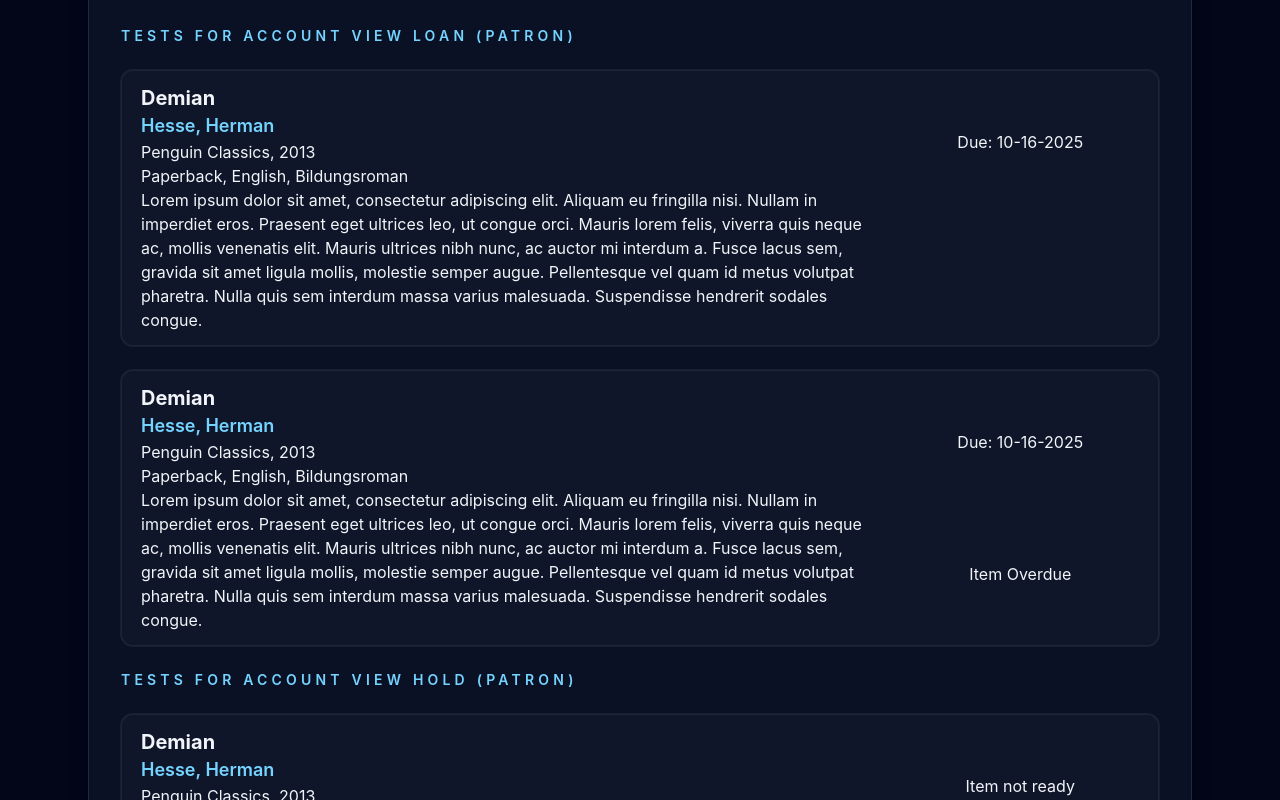
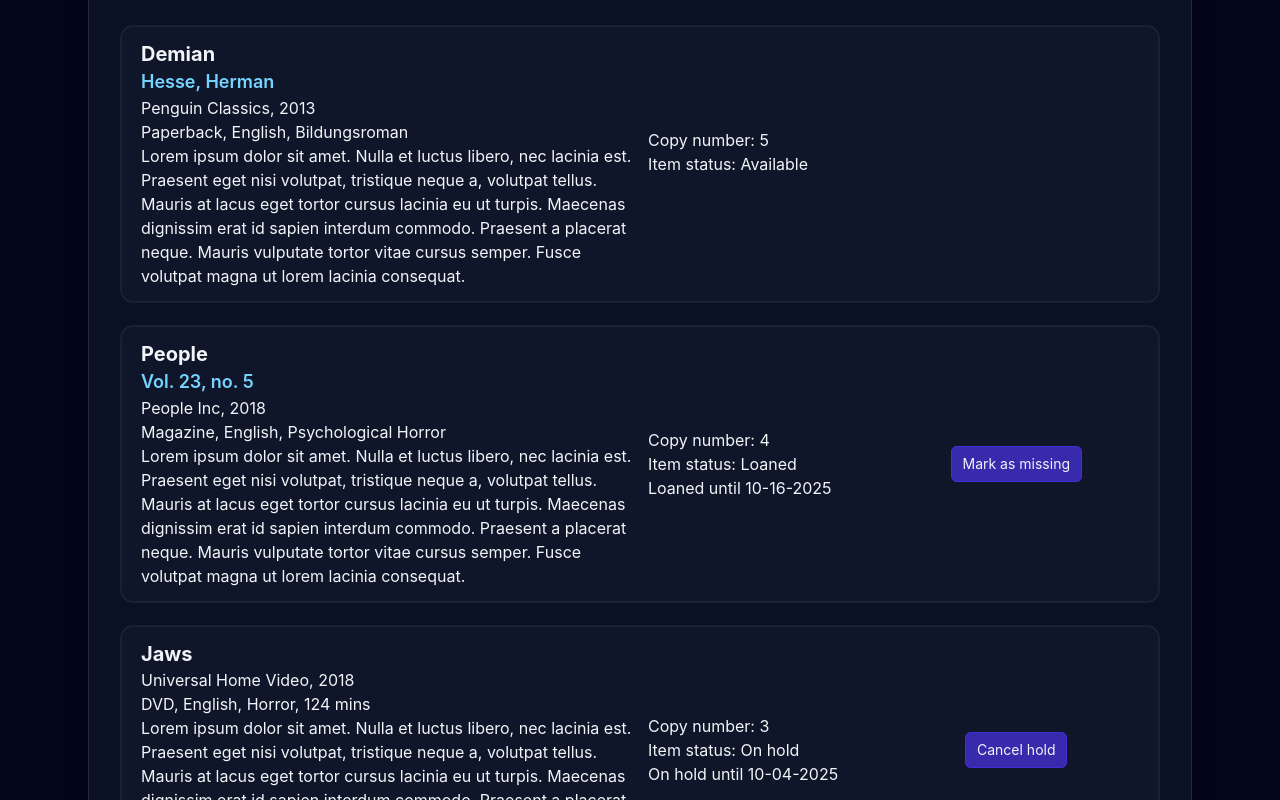
Before and after one commit to devpatel26/Library-Database, a React (Vite) app in the folder react/: page /test in a window 1280 px wide. Shown: the part 2300-3100 px from the top of the page. Built offline with nearby package versions, Linux system fonts and the light colour scheme.

Commit message:
Item view for staff

```diff
--- a/react/src/components/Items.jsx
+++ b/react/src/components/Items.jsx
@@ -36,6 +36,52 @@ export default function Item({ itemData }) {
               <SecondaryButton title={"Unavailable"} disabled={true} />
             )}
           </div>
+        </div>
+      </div>
+    </div>
+  );
+}
+
+export function ItemStaff({ itemData }) {
+  return (
+    <div>
+      <div className="grid grid-cols-4 rounded-xl bg-white/2 px-3 py-1.5 outline-2 -outline-offset-1 outline-white/6">
+        <div className="col-span-2 m-2">
+          <ItemHolder data={itemData} />
+        </div>
+        <div className="col-span-2 grid grid-cols-2 items-center m-2">
+          <div className="grid grid-rows-3 col-span-1">
+            <div>Copy number: {itemData.copy}</div>
+            <div>Item status: {itemData.status}</div>
+            {itemData.status == "Available" ? null : itemData.status ==
+              "On hold" ? (
+              <div>On hold until {itemData.holdEnd}</div>
+            ) : itemData.status == "Loaned" ? (
+              <div>Loaned until {itemData.loanEnd}</div>
+            ) : (
+              <div>Item Missing</div>
+            )}
+          </div>
+          <div className="col-span-1 items-center justify-items-center text-center">
+            {itemData.status == "On hold" ? (
+              <div>
+                <PrimaryButton title="Cancel hold" />
+              </div>
+            ) : itemData.status == "Loaned" ? (
+              <div>
+                <PrimaryButton title="Mark as missing" />
+              </div>
+            ) : null}
+          </div>
+
+          {/* {itemData.status == "Available" ? null : itemData.status ==
+            "On hold" ? (
+            <PrimaryButton title="Cancel hold" />
+          ) : itemData.status == "Loaned" ? (
+            <div>Loaned until {itemData.loanEnd}</div>
+          ) : (
+            <div>Item Missing</div>
+          )} */}
         </div>
       </div>
     </div>
--- a/react/src/pages/TestPage.jsx
+++ b/react/src/pages/TestPage.jsx
@@ -1,15 +1,9 @@
 import TestComponentNoData from "../components/TestComponentNoData";
 import PrimaryButton, { SecondaryButton } from "../components/Buttons";
-import Item, { ItemHold, ItemLoan } from "../components/Items";
+import Item, { ItemHold, ItemLoan, ItemStaff } from "../components/Items";
 import Fine, { FineStaff } from "../components/Fine";
 
 export default function TestPage() {
-  // <Fine
-  //         amount={"1.50"}
-  //         date={"3/7/2026"}
-  //         paidStatus={true}
-  //         waiveStatus={false}
-  //       />
   const dummyFine1 = {
     amount: 1.5,
     date: "10-02-2025",
@@ -108,6 +102,7 @@ export default function TestPage() {
     publisher: "Penguin Classics",
     shelfNumber: 1,
     holdStart: "10-02-2025",
+    holdEnd: "10-04-2025",
     ready: true,
     publicationDate: "2013",
     author: { firstName: "Herman", lastName: "Hesse" },
@@ -151,6 +146,69 @@ export default function TestPage() {
     available: 0,
     onHold: 1,
     unavailable: 3,
+  };
+  const dummyDataIS1 = {
+    category: "book",
+    title: "Demian",
+    type: "Paperback",
+    language: "English",
+    summary:
+      "Lorem ipsum dolor sit amet. Nulla et luctus libero, nec lacinia est. Praesent eget nisi volutpat, tristique neque a, volutpat tellus. Mauris at lacus eget tortor cursus lacinia eu ut turpis. Maecenas dignissim erat id sapien interdum commodo. Praesent a placerat neque. Mauris vulputate tortor vitae cursus semper. Fusce volutpat magna ut lorem lacinia consequat.",
+    copy: 5,
+    genre: "Bildungsroman",
+    status: "Available",
+    publisher: "Penguin Classics",
+    shelfNumber: 1,
+    publicationDate: "2013",
+    author: { firstName: "Herman", lastName: "Hesse" },
+  };
+  const dummyDataIS2 = {
+    category: "periodical",
+    title: "People",
+    type: "Magazine",
+    vol: 23,
+    no: 5,
+    copy: 4,
+    language: "English",
+    summary:
+      "Lorem ipsum dolor sit amet. Nulla et luctus libero, nec lacinia est. Praesent eget nisi volutpat, tristique neque a, volutpat tellus. Mauris at lacus eget tortor cursus lacinia eu ut turpis. Maecenas dignissim erat id sapien interdum commodo. Praesent a placerat neque. Mauris vulputate tortor vitae cursus semper. Fusce volutpat magna ut lorem lacinia consequat.",
+    status: "Loaned",
+    loanEnd: "10-16-2025",
+    genre: "Psychological Horror",
+    publisher: "People Inc",
+    shelfNumber: 7,
+    publicationDate: "2018",
+  };
+  const dummyDataIS3 = {
+    category: "audiovisualmedia",
+    title: "Jaws",
+    type: "DVD",
+    runtime: 124,
+    copy: 3,
+    language: "English",
+    summary:
+      "Lorem ipsum dolor sit amet. Nulla et luctus libero, nec lacinia est. Praesent eget nisi volutpat, tristique neque a, volutpat tellus. Mauris at lacus eget tortor cursus lacinia eu ut turpis. Maecenas dignissim erat id sapien interdum commodo. Praesent a placerat neque. Mauris vulputate tortor vitae cursus semper. Fusce volutpat magna ut lorem lacinia consequat.",
+    genre: "Horror",
+    status: "On hold",
+    holdEnd: "10-04-2025",
+    publisher: "Universal Home Video",
+    shelfNumber: 4,
+    publicationDate: "2018",
+  };
+  const dummyDataIS4 = {
+    category: "audiovisualmedia",
+    title: "Jaws",
+    type: "DVD",
+    runtime: 124,
+    copy: 1,
+    language: "English",
+    summary:
+      "Lorem ipsum dolor sit amet. Nulla et luctus libero, nec lacinia est. Praesent eget nisi volutpat, tristique neque a, volutpat tellus. Mauris at lacus eget tortor cursus lacinia eu ut turpis. Maecenas dignissim erat id sapien interdum commodo. Praesent a placerat neque. Mauris vulputate tortor vitae cursus semper. Fusce volutpat magna ut lorem lacinia consequat.",
+    genre: "Horror",
+    status: "Missing",
+    publisher: "Universal Home Video",
+    shelfNumber: 4,
+    publicationDate: "2018",
   };
   return (
     <div className="space-y-6 rounded-3xl border border-white/10 bg-slate-900/70 p-8 shadow-xl shadow-slate-950/30">
@@ -206,6 +264,10 @@ export default function TestPage() {
       <p className="text-sm font-semibold uppercase tracking-[0.3em] text-sky-300">
         Tests for search view (staff)
       </p>
+      <ItemStaff itemData={dummyDataIS1} />
+      <ItemStaff itemData={dummyDataIS2} />
+      <ItemStaff itemData={dummyDataIS3} />
+      <ItemStaff itemData={dummyDataIS4} />
       <p className="text-sm font-semibold uppercase tracking-[0.3em] text-sky-300">
         Tests for account view loan (patron)
       </p>
```
